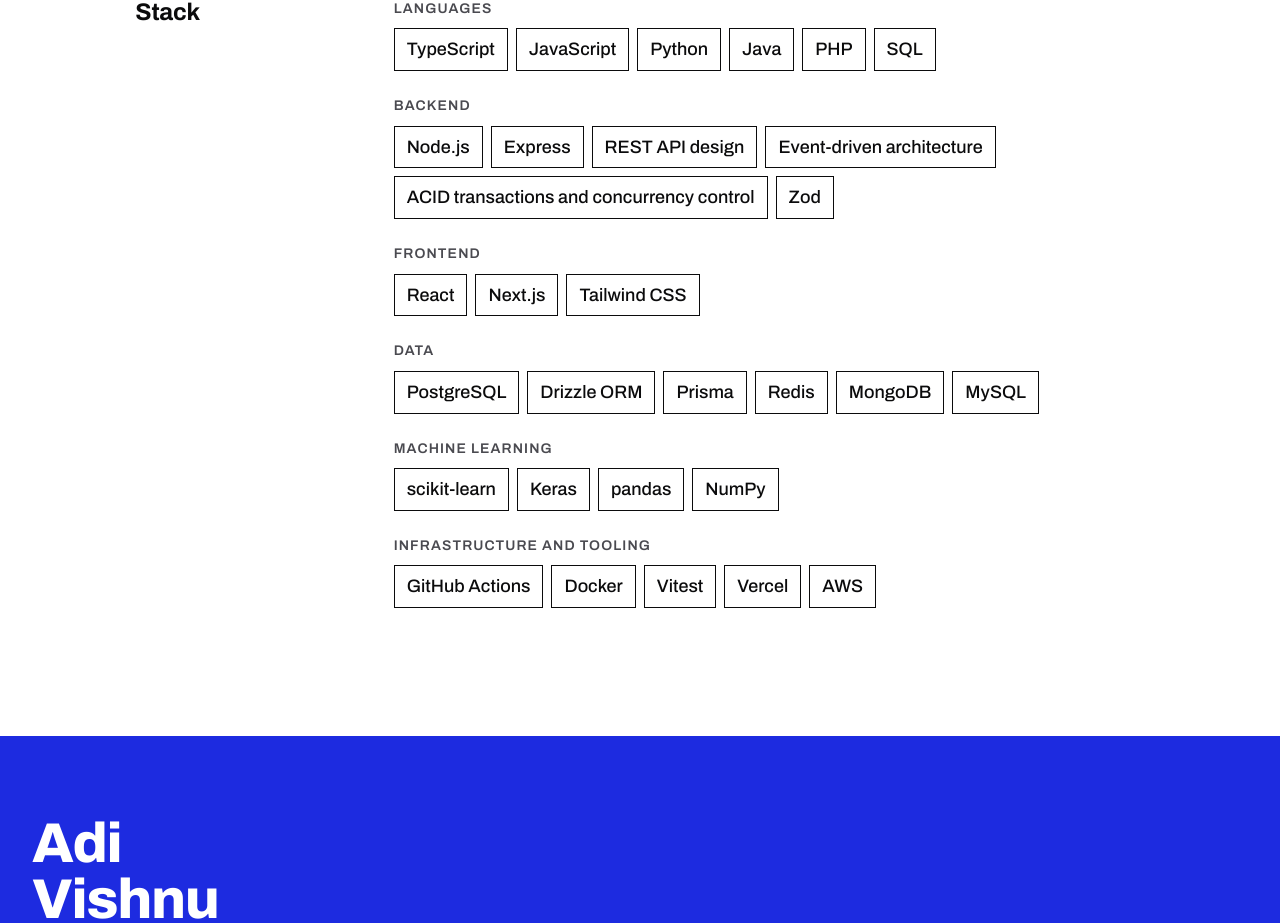
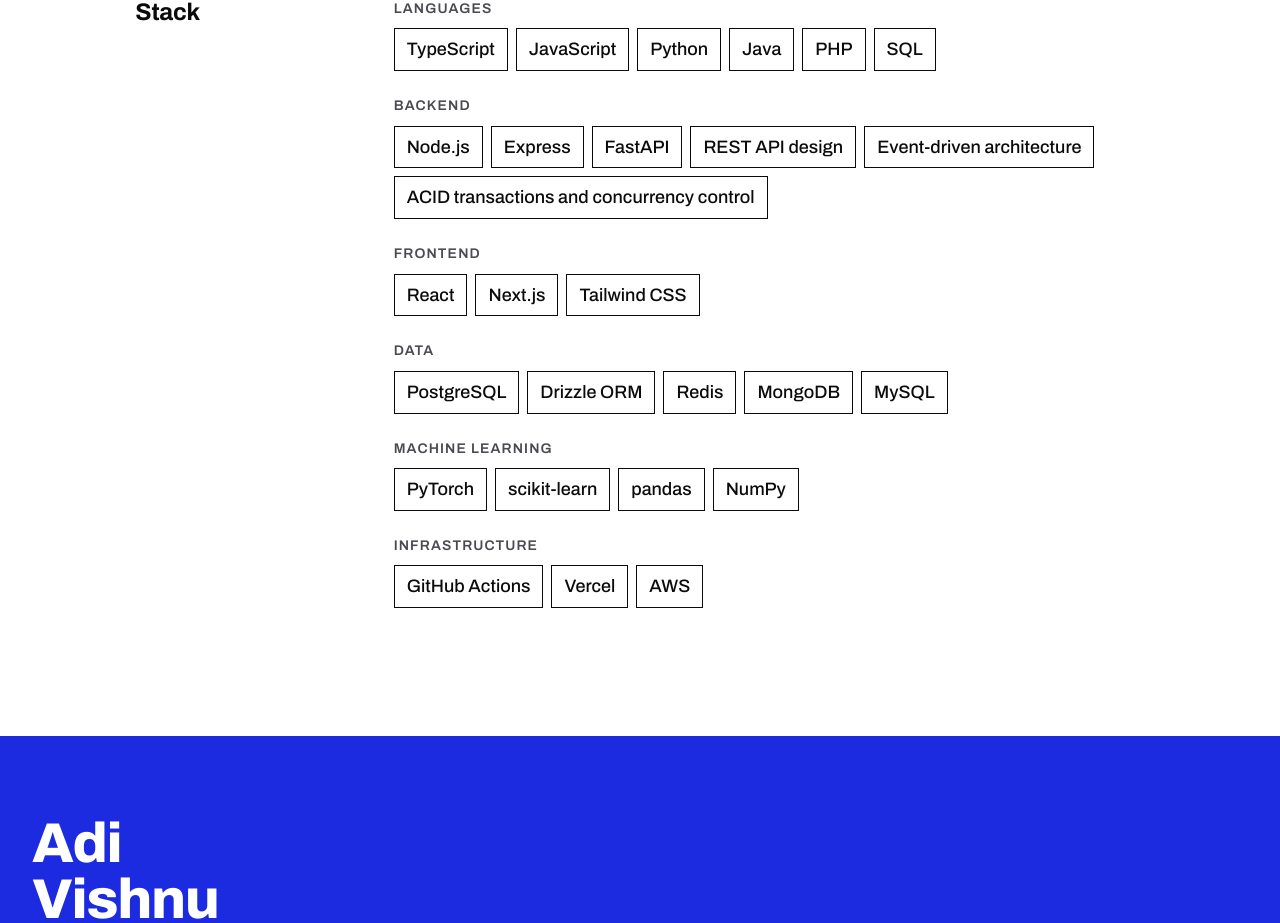
Before and after one commit to adivishnu-a/portfolio, a Next.js app: page / in a window 1280 px wide. Shown: the part 6556-7479 px from the top of the page. Built offline with nearby package versions, Linux system fonts and the light colour scheme.

Commit message:
Stack as a signal: PyTorch and FastAPI in; Keras, Vitest, Docker, Zod, Prisma out. Drop bottom All work button

```diff
--- a/components/case-study/CaseStudy.tsx
+++ b/components/case-study/CaseStudy.tsx
@@ -89,9 +89,6 @@
           ) : (
             <span />
           )}
-          <Action href="/#work" direction="back">
-            All work
-          </Action>
           {next ? (
             <Action href={workHref(next)}>Next: {next.title}</Action>
           ) : (
--- a/content/stack.ts
+++ b/content/stack.ts
@@ -1,8 +1,8 @@
 import type { StackGroup } from "./types";
 
 /**
- * Only things Adi has shipped with and would answer questions on.
- * Spring Boot is deliberately absent.
+ * A signal, not an inventory: what matters for a backend engineer moving
+ * into machine learning. Spring Boot is deliberately absent.
  */
 export const stack: StackGroup[] = [
   {
@@ -14,23 +14,23 @@
     items: [
       "Node.js",
       "Express",
+      "FastAPI",
       "REST API design",
       "Event-driven architecture",
       "ACID transactions and concurrency control",
-      "Zod",
     ],
   },
   { name: "Frontend", items: ["React", "Next.js", "Tailwind CSS"] },
   {
     name: "Data",
-    items: ["PostgreSQL", "Drizzle ORM", "Prisma", "Redis", "MongoDB", "MySQL"],
+    items: ["PostgreSQL", "Drizzle ORM", "Redis", "MongoDB", "MySQL"],
   },
   {
     name: "Machine learning",
-    items: ["scikit-learn", "Keras", "pandas", "NumPy"],
+    items: ["PyTorch", "scikit-learn", "pandas", "NumPy"],
   },
   {
-    name: "Infrastructure and tooling",
-    items: ["GitHub Actions", "Docker", "Vitest", "Vercel", "AWS"],
+    name: "Infrastructure",
+    items: ["GitHub Actions", "Vercel", "AWS"],
   },
 ];
```
